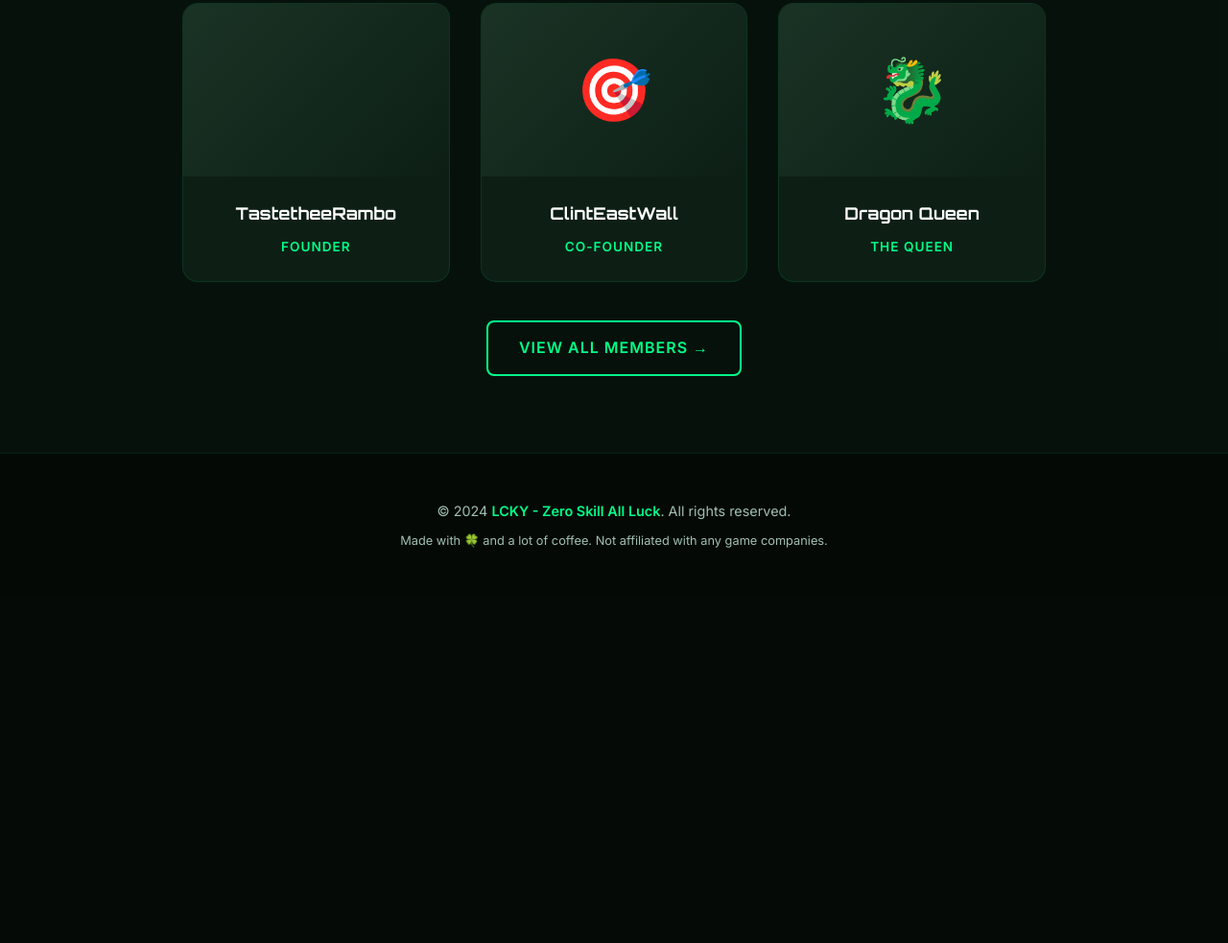
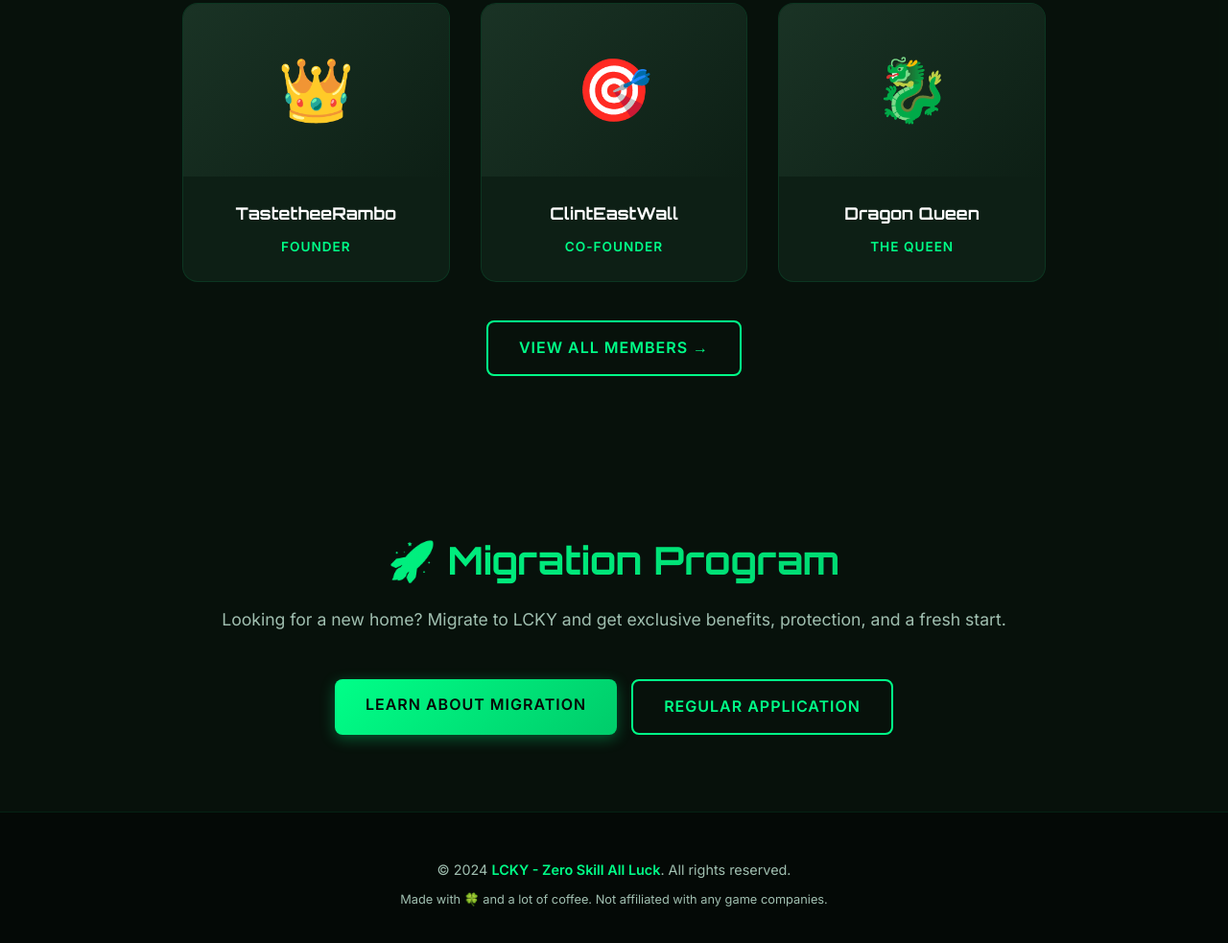
Before and after one commit to dunirrdev/lcky, a plain HTML site: page index.html in a window 1280 px wide. Shown: the part 1665-2648 px from the top of the page at 96% size. Before the commit the page ends 2287 px from the top, so only its background shows below. Drawn offline with Linux system fonts and the light colour scheme.

Commit message:
Update index.html

```diff
--- a/index.html
+++ b/index.html
@@ -127,6 +127,13 @@
         .member-info h4 { font-family: 'Orbitron', sans-serif; margin-bottom: 0.5rem; color: var(--text-main); font-size: 1.1rem; word-break: break-word; }
         .member-role { color: var(--primary); font-size: 0.85rem; font-weight: 600; text-transform: uppercase; letter-spacing: 1px; }
 
+        .migration-cta {
+            padding: 80px 0;
+            position: relative;
+            z-index: 1;
+            background: rgba(8, 18, 12, 0.95);
+        }
+
         footer {
             padding: 3rem 20px; text-align: center; border-top: 1px solid rgba(0, 255, 136, 0.1);
             color: var(--text-muted); font-size: 0.9rem; position: relative; z-index: 1; background: rgba(5, 10, 7, 0.95);
@@ -182,6 +189,7 @@
                     <li><a href="index.html" class="mobile-link">Home</a></li>
                     <li><a href="members.html" class="mobile-link">Members</a></li>
                     <li><a href="leaderboard.html" class="mobile-link">Leaderboard</a></li>
+                    <li><a href="migration.html" class="mobile-link">Migration</a></li>
                     <li><a href="apply.html" class="mobile-link" style="color: var(--primary); font-weight: 700;">Apply</a></li>
                     <li><a href="https://discord.gg/lcky" target="_blank" class="btn btn-primary mobile-link">Join Discord</a></li>
                 </ul>
@@ -211,7 +219,7 @@
                     <p>Random events, chaotic game nights, and epic moments that only happen when skill fails but luck prevails.</p>
                 </div>
                 <div class="feature-card">
-                    <div class="feature-icon"></div>
+                    <div class="feature-icon">💬</div>
                     <h3>Guaranteed Vibes</h3>
                     <p>An active server 24/7, with people from everywhere, ready to form duos, squads, or just hang out in voice chat.</p>
                 </div>
@@ -230,7 +238,7 @@
             <p class="section-subtitle">The lucky ones who keep this mess organized.</p>
             <div class="members-grid">
                 <div class="member-card">
-                    <div class="member-avatar"></div>
+                    <div class="member-avatar">👑</div>
                     <div class="member-info">
                         <h4>TastetheeRambo</h4>
                         <span class="member-role">Founder</span>
@@ -253,6 +261,18 @@
             </div>
             <div style="text-align: center; margin-top: 40px;">
                 <a href="members.html" class="btn btn-outline">View All Members →</a>
+            </div>
+        </div>
+    </section>
+
+    <!-- NOVA SEÇÃO DE MIGRAÇÃO -->
+    <section class="migration-cta">
+        <div class="container">
+            <h2 class="section-title">🚀 Migration Program</h2>
+            <p class="section-subtitle">Looking for a new home? Migrate to LCKY and get exclusive benefits, protection, and a fresh start.</p>
+            <div style="display: flex; gap: 15px; justify-content: center; flex-wrap: wrap;">
+                <a href="migration.html" class="btn btn-primary">Learn About Migration</a>
+                <a href="apply.html" class="btn btn-outline">Regular Application</a>
             </div>
         </div>
     </section>
```
